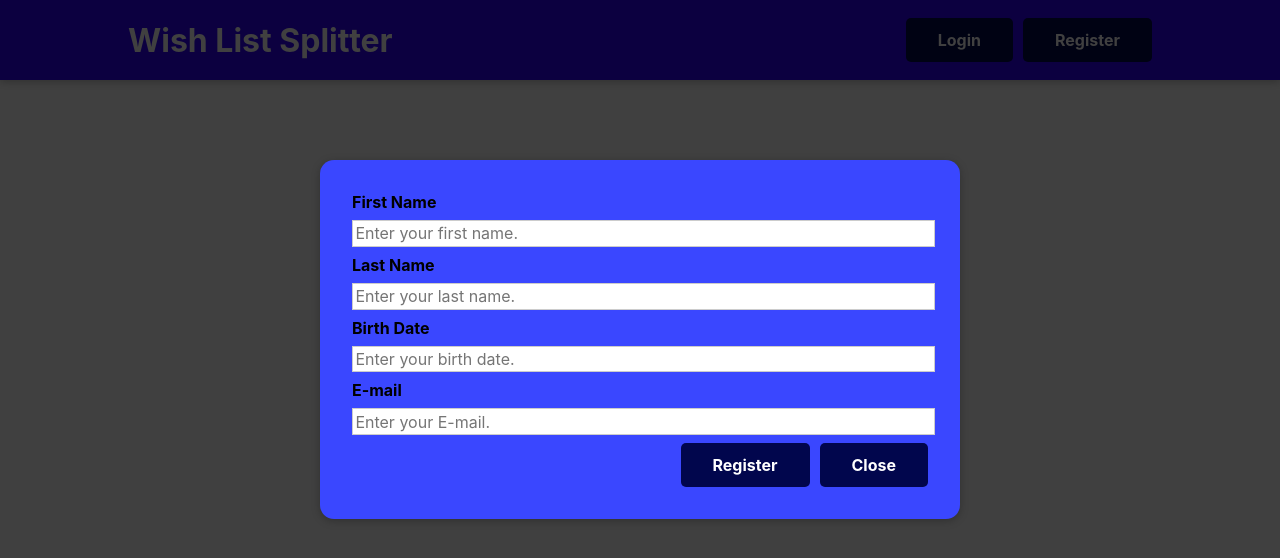
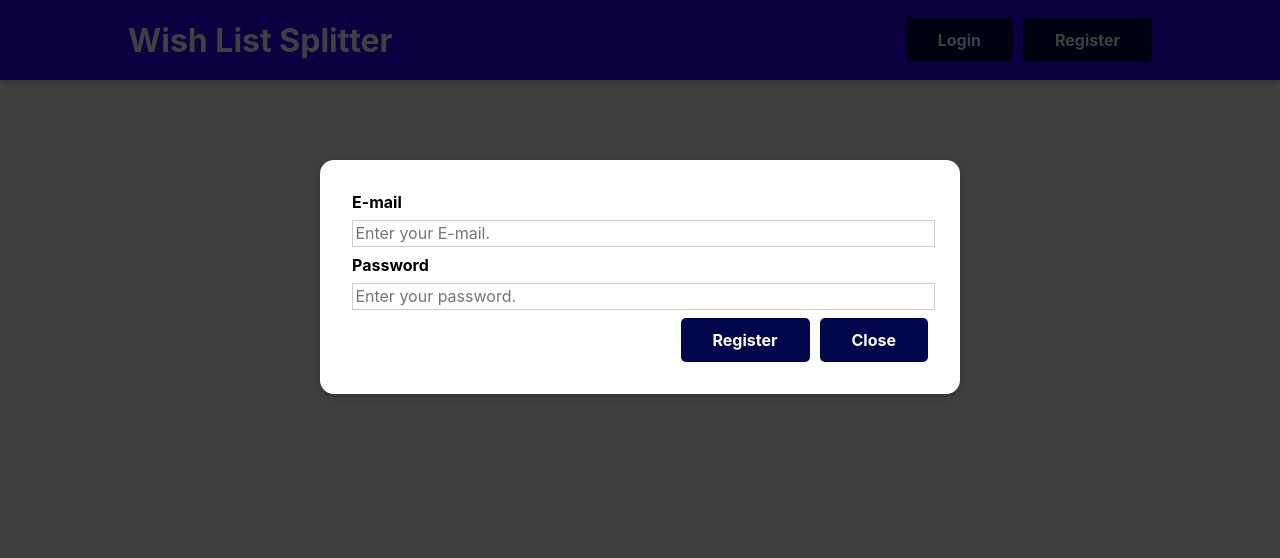
Before and after one commit to Patrykshub/wish-list-splitter, a React (Create React App) app: page / in a window 1280 px wide. Both pictures are taken after a click on the button "Register". Shown: the top 558 px of the page. Built offline with nearby package versions, Linux system fonts and the light colour scheme; the HTML template or start-up script is replaced by a standard one.

Commit message:
feat: registration => firebase

```diff
--- a/src/components/Login/ModalLogIn.tsx
+++ b/src/components/Login/ModalLogIn.tsx
@@ -1,4 +1,4 @@
-import React, { Fragment, useState } from "react";
+import React, { Fragment } from "react";
 import Modal from "./Modal";
 import useInput from "../hooks/use-input";
 
@@ -68,8 +68,6 @@ const ModalLogIn: React.FC<{
     props.onHideModal();
   };
 
-
-
   return (
     <Fragment>
       {<Backdrop onHideModal={props.onHideModal} />}
--- a/src/components/Register/ModalRegister.tsx
+++ b/src/components/Register/ModalRegister.tsx
@@ -1,23 +1,57 @@
-import React, { Fragment } from "react";
+import React, { Fragment, useRef, useState } from "react";
+import Modal from "../Login/Modal";
 
-import classes from './Modal_Register.module.css'
+import classes from "./Modal_Register.module.css";
 
-const ModalRegister: React.FC <{onHideModal: () => void; onShowModal: () => void}> = (props) => {
-
-  const Backdrop: React.FC <{onHideModal: () => void}> = (props) => {
-    return <div className={classes.backdrop_register} onClick={props.onHideModal} />;
-  };
-
-  const Modal: React.FC <{onShowModal: () => void}> = (props) => {
+const ModalRegister: React.FC<{
+  onHideModal: () => void;
+  onShowModal: () => void;
+}> = (props) => {
+  const Backdrop: React.FC<{ onHideModal: () => void }> = (props) => {
     return (
-      <div>
-        <div className={classes.modal_register}>{props.children}</div>
-      </div>
+      <div className={classes.backdrop_register} onClick={props.onHideModal} />
     );
   };
+  const emailInputRef = useRef<any>();
+  const passwordInputRef = useRef<any>();
+
+  const [isLoading, setIsLoading] = useState<boolean>();
 
   const registerHandler = (event: React.FormEvent) => {
     event.preventDefault();
+
+    const enteredEmail = emailInputRef.current.value;
+    const enteredPassword = passwordInputRef.current.value;
+
+    setIsLoading(true);
+
+    fetch(
+      "https://identitytoolkit.googleapis.com/v1/accounts:signUp?key=AIzaSyBVVPHKxp6tMP6Dtvd-l9KciCQaa9-FsXA",
+      {
+        method: "POST",
+        body: JSON.stringify({
+          email: enteredEmail,
+          password: enteredPassword,
+          returnSecureToken: true,
+        }),
+        headers: {
+          "Content-Type": "application/json",
+        },
+      }
+    ).then((res) => {
+    setIsLoading(false);
+
+      if (res.ok) {
+      } else {
+        res.json().then((data) => {
+          let errorMessage = "Authentication failed!";
+          if (data && data.error && data.error.message) {
+            errorMessage = data.error.message;
+          }
+          alert(errorMessage);
+        });
+      }
+    });
   };
 
   return (
@@ -25,17 +59,28 @@ const ModalRegister: React.FC <{onHideModal: () => void; onShowModal: () => void
       {<Backdrop onHideModal={props.onHideModal} />}
       <Modal onShowModal={props.onShowModal}>
         <form className={classes.input} onSubmit={registerHandler}>
-          <label htmlFor="firstName">First Name</label>
-          <input id="firstName" type="text" placeholder='Enter your first name.'></input>
-          <label htmlFor="lastName">Last Name</label>
-          <input id="lastName" type="text" placeholder='Enter your last name.'></input>
-          <label htmlFor="age">Birth Date</label>
-          <input id="age" type="text" placeholder='Enter your birth date.'></input>
           <label htmlFor="adress">E-mail</label>
-          <input id="email" type="email" placeholder='Enter your E-mail.'></input>
+          <input
+            id="email"
+            ref={emailInputRef}
+            type="email"
+            placeholder="Enter your E-mail."
+          ></input>
+          <label htmlFor="password">Password</label>
+          <input
+            id="password"
+            ref={passwordInputRef}
+            type="password"
+            placeholder="Enter your password."
+          ></input>
           <div className={classes.buttons_input}>
-            <button className={classes.button} onSubmit={registerHandler}>Register</button>
-            <button className={classes.button} onClick={props.onHideModal}>Close</button>
+            {!isLoading && <button className={classes.button} onSubmit={registerHandler}>
+              Register
+            </button>}
+            {isLoading && <p>Loading...</p>}
+            <button className={classes.button} onClick={props.onHideModal}>
+              Close
+            </button>
           </div>
         </form>
       </Modal>
```
